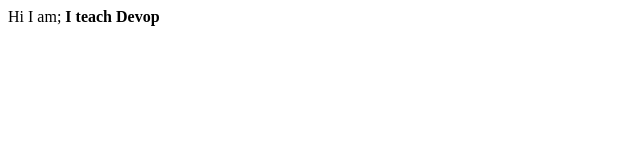
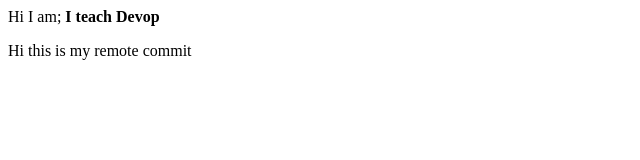
Before and after one commit to krutibashn/GitRepo, a plain HTML site: page a.html in a window 1280 px wide. Shown: the whole page, without its empty margins (0-640 px from the left). Drawn offline with Linux system fonts and the light colour scheme.

Commit message:
V4 commit

```diff
--- a/a.html
+++ b/a.html
@@ -8,5 +8,6 @@
 <body>
     Hi I am;
 <b>I teach Devop</b>
+<p>Hi this is my remote commit</p>
 </body>
 </html>
```
